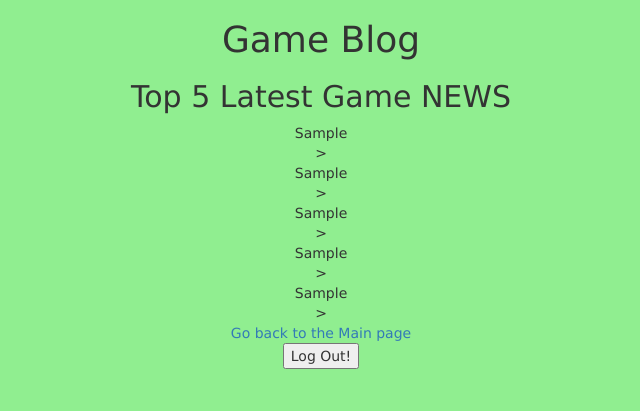
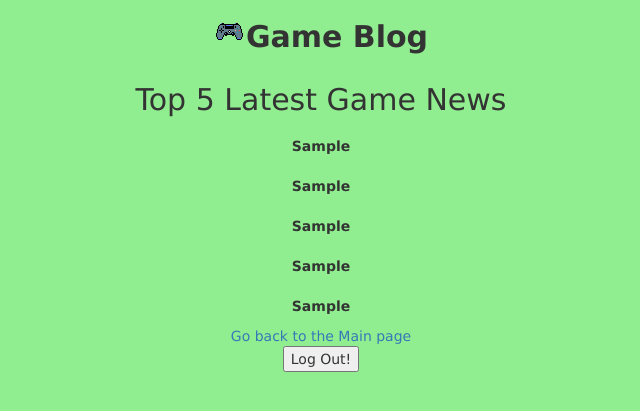
Before and after one commit to bachoij316/Group-3-Section-006--Game-Blog--Sprint2, a Flask app: template templates/NEWS.html in a window 1280 px wide. Shown: the top 411 px of the page, without its empty margins (319-959 px from the left). Run offline with Flask 2, Linux system fonts and the light colour scheme; the template is opened without the code that fills it: most values are stand-ins (such as "Sample title", 1, 10 or a date in 2020); parts of the project's set-up code (start-up, migrations or seed data) failed here and were passed over; some libraries are stand-ins or nearby versions.

Commit message:
Cleaned up news page, fixed logo centering, added CSS

```diff
--- a/static/style.css
+++ b/static/style.css
@@ -20,8 +20,14 @@ h5 {
     font-weight: bold;
     font-size: 15px;
 }
+
 .controller {
     position: relative;
+}
+
+.news_story_header {
+    font-weight: bold;
+    padding: 10px;
 }
 
 .searched-game-title {
@@ -33,9 +39,12 @@ h5 {
     height: 100px;
     width: 100px;
 }
+
 .logo {
     display: flex;
+    justify-content: center;
     align-items: center;
+    text-align: center;
 }
 
 .game-blog {
--- a/templates/NEWS.html
+++ b/templates/NEWS.html
@@ -2,77 +2,63 @@
 <html>
 
 <head>
-    <title>index</title>
+    <link rel="icon" type="image/png" href="static/favicon-32x32.png" sizes="32x32" />
+    <link rel="icon" type="image/png" href="static/favicon-16x16.png" sizes="16x16" />
+    <title>Game Blog</title>
     <link rel="stylesheet" href="https://maxcdn.bootstrapcdn.com/bootstrap/3.4.1/css/bootstrap.min.css">
     <link rel="stylesheet" href={{ url_for( 'static' , filename="style.css" ) }} />
 </head>
 
-
-
 <body>
-    <h1> Game Blog </h1>
-    <h2>Top 5 Latest Game NEWS</h2>
-    <div class=box>
+    <div class="logo">
+        <img class="controller" src="static/favicon-32x32.png" />
+        <h2 class="game-blog"> Game Blog </h2>
+    </div>
+    <h2>Top 5 Latest Game News</h2>
+    <div class="box">
         <details>
-            <summary>{{article1[1]}}</summary>
+            <summary class="news_story_header">{{article1[1]}}</summary>
             <figure>
                 <p>Author: {{article1[4]}}, Published on {{article1[0]}}</p>
                 <img class=img1 src="{{article1[2]}}" />
             </figure>
             <div>{{article1[3]}}</div>
-
-
-        </details>>
-
+        </details>
         <details>
-            <summary>{{article2[1]}}</summary>
+            <summary class="news_story_header">{{article2[1]}}</summary>
             <figure>
                 <p>Author: {{article2[4]}}, Published on {{article1[0]}}</p>
                 <img class=img1 src="{{article2[2]}}" />
             </figure>
             <div>{{article2[3]}}</div>
-
-
-        </details>>
-
+        </details>
         <details>
-            <summary>{{article3[1]}}</summary>
+            <summary class="news_story_header">{{article3[1]}}</summary>
             <figure>
                 <p>Author: {{article3[4]}}, Published on {{article1[0]}}</p>
                 <img class=img1 src="{{article3[2]}}" />
             </figure>
             <div>{{article3[3]}}</div>
-
-
-        </details>>
-
+        </details>
         <details>
-            <summary>{{article4[1]}}</summary>
+            <summary class="news_story_header">{{article4[1]}}</summary>
             <figure>
                 <p>Author: {{article4[4]}}, Published on {{article1[0]}}</p>
                 <img class=img1 src="{{article4[2]}}" />
             </figure>
             <div>{{article4[3]}}</div>
-
-
-        </details>>
-
+        </details>
         <details>
-            <summary>{{article5[1]}}</summary>
+            <summary class="news_story_header">{{article5[1]}}</summary>
             <figure>
                 <p>Author: {{article5[4]}}, Published on {{article1[0]}}</p>
                 <img class=img1 src="{{article5[2]}}" />
             </figure>
             <div>{{article5[3]}}</div>
-
-
-        </details>>
+        </details>
     </div>
 
-
-
-    <a href="{{url_for('main2')}}"> Go back to the Main page </a>
-
+    <a href="{{url_for('main2')}}">Go back to the Main page</a>
 
     <form method="POST" action="/logout">
         <input type="submit" value="Log Out!" />
--- a/templates/signup.html
+++ b/templates/signup.html
@@ -22,9 +22,9 @@
     {% endif %}
     {% endwith %}
     <form method="POST" action="/signup">
-        <input type="text" placeholder="Your Username" name="userName" />
+        <input type="text" placeholder="Username" name="userName" />
         <input type="password" placeholder="Password" name="userPW" />
-        <input type="password" placeholder="Re-enter Password" name="userRePW" />
+        <input type="password" placeholder="Re-Enter Password" name="userRePW" />
 
         <input type="submit" value="Submit!" />
     </form>
```
